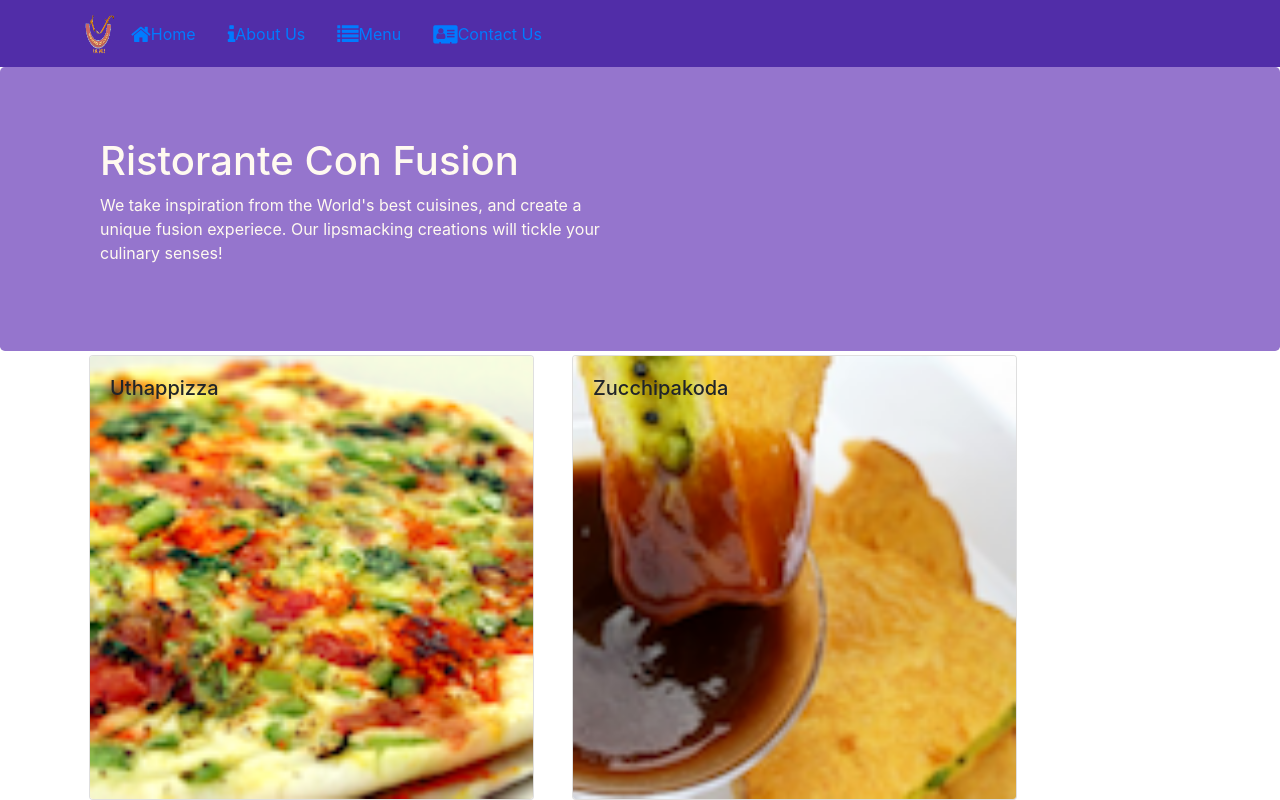
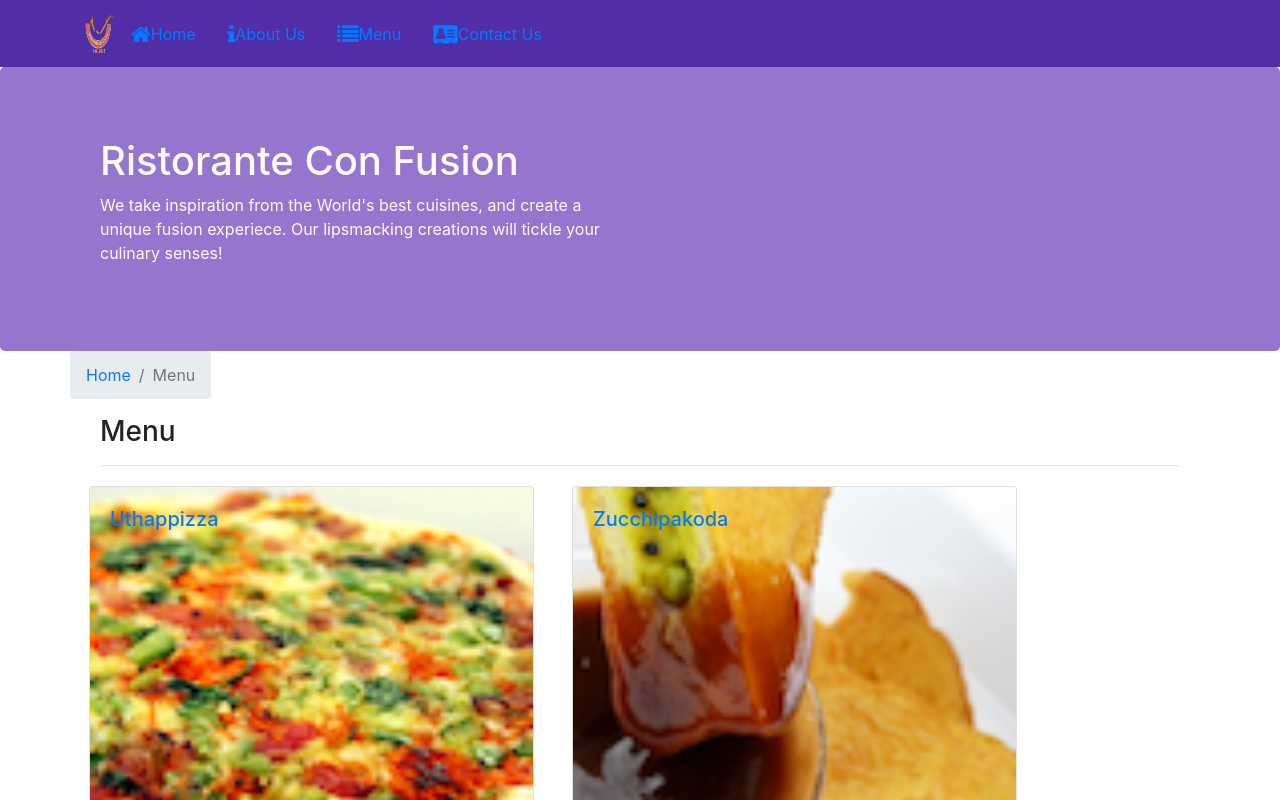
Before and after one commit to ashit1247/Frontend-Web-Development-with-React, a React (Create React App) app: page /menu in a window 1280 px wide. Shown: the top 800 px of the page. Built offline with nearby package versions, Linux system fonts and the light colour scheme.

Commit message:
Singlepage Application Part 2

```diff
--- a/src/App.js
+++ b/src/App.js
@@ -1,31 +1,18 @@
 import React, { Component } from 'react';
-import Home from './components/HomeComponent';
-import Menu from './components/MenuComponent';
-import Contact from './components/ContactComponent';
+import Main from './components/MainComponent';
+import { BrowserRouter } from 'react-router-dom';
 import './App.css';
-import { BrowserRouter } from 'react-router-dom';
-import Header from './components/HeaderComponent';
-import Footer from './components/FooterComponent';
-import { Switch, Route, Redirect } from 'react-router-dom';
 
-function App() {
-
+class App extends Component {
+  render() {
     return (
       <BrowserRouter>
         <div>
-        <Header />
-        <Switch>
-          <Route exact path="/home" component={Home} />
-          <Route exact path="/menu" component={Menu}/>
-          <Route exact path="/contactus" component={Contact} />
-          <Redirect to="/home" />
-        </Switch>
-
-        <Footer />
+          <Main />
         </div>
       </BrowserRouter>
     );
   }
-
+}
 
 export default App;
--- a/src/components/ContactComponent.js
+++ b/src/components/ContactComponent.js
@@ -1,8 +1,21 @@
-import React from 'react';
+import React, { Component } from 'react';
+import { Breadcrumb, BreadcrumbItem, Button, Form, FormGroup, Label, Input, Col } from 'reactstrap';
+import { Link } from 'react-router-dom';
 
 function Contact(props) {
+
     return (
         <div className="container">
+            <div className="row">
+                <Breadcrumb>
+                    <BreadcrumbItem><Link to='/home'>Home</Link></BreadcrumbItem>
+                    <BreadcrumbItem active>Contact Us</BreadcrumbItem>
+                </Breadcrumb>
+                <div className="col-12">
+                    <h3>Contact Us</h3>
+                    <hr />
+                </div>
+            </div>
             <div className="row row-content">
                 <div className="col-12">
                     <h3>Location Information</h3>
@@ -11,8 +24,8 @@ function Contact(props) {
                     <h5>Our Address</h5>
                     <address>
                         121, Clear Water Bay Road<br />
-                            Clear Water Bay, Kowloon<br />
-                            HONG KONG<br />
+                                Clear Water Bay, Kowloon<br />
+                                HONG KONG<br />
                         <i className="fa fa-phone"></i>: +852 1234 5678<br />
                         <i className="fa fa-fax"></i>: +852 8765 4321<br />
                         <i className="fa fa-envelope"></i>: <a href="mailto:confusion@food.net">confusion@food.net</a>
@@ -33,4 +46,5 @@ function Contact(props) {
     );
 }
 
+
 export default Contact;
--- /dev/null
+++ b/src/components/DishDetailComponent.js
@@ -0,0 +1,109 @@
+import React, { Component } from 'react';
+import { Card, CardBody, CardImg, CardImgOverlay, CardText, CardTitle, Breadcrumb, BreadcrumbItem } from 'reactstrap';
+import { Link } from 'react-router-dom';
+
+class DishDetail extends Component {
+    constructor(props) {
+        super(props);
+
+        this.state = {
+            selectedDishDetail: this.props.dish
+        };
+    }
+
+    componentDidMount() {
+        console.log("DishDetail ComponentDidMount is invoked");
+    }
+
+    componentDidUpdate() {
+        console.log("DishDetail ComponentDidUpdate is invoked");
+    }
+    renderDish(dish) {
+
+        if (dish != null) {
+            return (
+                <div className='col-12 col-md-5 m-1'>
+                    <Card>
+                        <CardImg width="100%" src={dish.image} alt={dish.name} />
+                        <CardBody>
+                            <CardTitle> {dish.name}</CardTitle>
+                            <CardText> {dish.description} </CardText>
+                        </CardBody>
+                    </Card>
+                </div>
+            );
+        }
+        else {
+            return (
+                <div></div>
+            );
+        }
+    }
+
+    renderComments(comments) {
+        if (comments == null) {
+            return (<div></div>);
+        }
+        const cmnts = comments.map(comment => {
+            return (
+                <li key={comment.id}>
+                    <p>{comment.comment}</p>
+                    <p>-- {comment.author},
+                    &nbsp;
+                    {new Intl.DateTimeFormat('en-US', {
+                        year: 'numeric',
+                        month: 'long',
+                        day: '2-digit'
+                    }).format(new Date(comment.date))}
+                    </p>
+                </li>
+            );
+        })
+        return (
+            <div className='col-12 col-md-5 m-1'>
+                <h4> Comments </h4>
+                <ul className='list-unstyled'>
+                    {cmnts}
+                </ul>
+
+            </div>
+        );
+    }
+
+    render() {
+
+        console.log("DishDetail render is invoked");
+        const dish = this.props.dish
+
+        console.log(dish);
+
+        if (dish == null) {
+            return (<div></div>);
+        }
+
+        const dishItem = this.renderDish(dish);
+        const dishComment = this.renderComments(dish.comments);
+
+        return (
+            <div className="container">
+                <div className="row">
+                    <Breadcrumb>
+                        {/* <BreadcrumbItem><Link to="/home">Home</Link></BreadcrumbItem> */}
+                        <BreadcrumbItem><Link to="/menu">Menu</Link></BreadcrumbItem>
+                        <BreadcrumbItem active>{this.props.dish.name}</BreadcrumbItem>
+                    </Breadcrumb>
+                </div>
+                <div className="col-12">
+                    <h3>{this.props.dish.name}</h3>
+                    <hr />
+                </div>
+                <div className='row'>
+                    {dishItem}
+                    {dishComment}
+                </div>
+            </div>
+        );
+    }
+}
+
+export default DishDetail;
--- a/src/components/FooterComponent.js
+++ b/src/components/FooterComponent.js
@@ -23,7 +23,7 @@ function Footer(props) {
 		              HONG KONG<br />
                             <i className="fa fa-phone fa-lg"></i>: +852 1234 5678<br />
                             <i className="fa fa-fax fa-lg"></i>: +852 8765 4321<br />
-                            <i className="fa fa-envelope fa-lg"></i>: <a href="mailhref:confusion@food.net">
+                            <i className="fa fa-envelope fa-lg"></i>: <a href="mailto:confusion@food.net">
                                 confusion@food.net</a>
                         </address>
                     </div>
--- /dev/null
+++ b/src/components/MainComponent.js
@@ -0,0 +1,61 @@
+import React, { Component } from 'react';
+import Menu from './MenuComponent';
+import Home from './HomeComponent';
+import Contact from './ContactComponent';
+import DishDetail from './DishDetailComponent';
+import Header from './HeaderComponent';
+import Footer from './FooterComponent';
+import { DISHES } from '../shared/dishes';
+import { COMMENTS } from '../shared/comments';
+import { LEADERS } from '../shared/leaders';
+import { PROMOTIONS } from '../shared/promotions';
+import { Switch, Route, Redirect } from 'react-router-dom';
+class Main extends Component {
+
+    constructor(props) {
+        super(props);
+        this.state = {
+            dishes: DISHES,
+            comments: COMMENTS,
+            promotions: PROMOTIONS,
+            leadres: LEADERS
+        };
+    }
+
+
+
+    render() {
+
+        const HomePage = () => {
+            return (
+                <Home dish={this.state.dishes.filter((dish) => dish.featured)[0]}
+                    promotion={this.state.promotions.filter((promo) => promo.featured)[0]}
+                    leader={this.state.leadres.filter((leader) => leader.featured)[0]}
+                />
+            );
+        }
+
+        const DishwithId = ({ match }) => {
+            return (
+                <DishDetail dish={this.state.dishes.filter((dish) => dish.id === parseInt(match.params.dishId, 10))[0]}
+                    comments={this.state.comments.filter((Comment) => Comment.dishId === parseInt(match.params.dishId, 10))}
+                />
+            );
+        }
+        return (
+            <div>
+                <Header />
+                <Switch>
+                    <Route path="/home" component={HomePage} />
+                    <Route exact path="/menu" component={() => <Menu dishes={this.state.dishes} />} />
+                    <Route path="/menu/:dishId" component={DishwithId} />
+                    <Route exact path="/contactus" component={Contact} />
+                    <Redirect to="/home" />
+                </Switch>
+                <Footer />
+            </div>
+        );
+    }
+}
+
+export default Main;
--- a/src/components/MenuComponent.js
+++ b/src/components/MenuComponent.js
@@ -1,117 +1,44 @@
-import React, { Component } from 'react';
-import { Card, CardImg, CardImgOverlay, CardText, CardBody, CardTitle } from 'reactstrap';
-import Header from './HeaderComponent';
-class Menu extends Component {
-    constructor(props) {
-        super(props);
-        this.state = {
-            selectedDish: null,
-            dishes: [
-                {
-                    id: 0,
-                    name: 'Uthappizza',
-                    image: '/assets/images/uthappizza.png',
-                    category: 'mains',
-                    label: 'Hot',
-                    price: '4.99',
-                    featured: true,
-                    description: 'A unique combination of Indian Uthappam (pancake) and Italian pizza, topped with Cerignola olives, ripe vine cherry tomatoes, Vidalia onion, Guntur chillies and Buffalo Paneer.'
-                },
-                {
-                    id: 1,
-                    name: 'Zucchipakoda',
-                    image: '/assets/images/zucchipakoda.png',
-                    category: 'appetizer',
-                    label: '',
-                    price: '1.99',
-                    featured: false,
-                    description: 'Deep fried Zucchini coated with mildly spiced Chickpea flour batter accompanied with a sweet-tangy tamarind sauce'
-                },
-                {
-                    id: 2,
-                    name: 'Vadonut',
-                    image: '/assets/images/vadonut.png',
-                    category: 'appetizer',
-                    label: 'New',
-                    price: '1.99',
-                    featured: false,
-                    description: 'A quintessential ConFusion experience, is it a vada or is it a donut?'
-                },
-                {
-                    id: 3,
-                    name: 'ElaiCheese Cake',
-                    image: '/assets/images/elaicheesecake.png',
-                    category: 'dessert',
-                    label: '',
-                    price: '2.99',
-                    featured: false,
-                    description: 'A delectable, semi-sweet New York Style Cheese Cake, with Graham cracker crust and spiced with Indian cardamoms'
-                }
-            ]
-        }
-
-
-    }
-
-    componentDidMount() {
-
-    }
-
-    // onDishSelect(dish) {
-    //     this.setState({ selectedDish: dish })
-    // }
-
-    renderDish(dish) {
-        if (dish != null) {
+import React from 'react';
+import { Card, CardBody, CardImg, CardImgOverlay, CardText, CardTitle, Breadcrumb, BreadcrumbItem } from 'reactstrap';
+import { Link } from 'react-router-dom';
+function RenderMenuItem({ dish, onClick }) {
     return (
         <Card>
-                    <CardImg width="100%" src={dish.image} alt={dish.name} />
-                    <CardBody>
-                        <CardTitle>{dish.name}</CardTitle>
-                        <CardText>{dish.description}</CardText>
-                    </CardBody>
-                </Card>
-            );
-        }
-
-        else {
-            return (
-                <div></div>
-            );
-        }
-    }
-
-    render() {
-
-        const menu = this.state.dishes.map((dish) => {
-            return (
-
-                <div key={dish.id} className="col-12 col-md-5 m-1">
-                    {/* <Header/> */}
-                    <Card onClick={() => this.onDishSelect(dish)}>
-
+            <Link to={`/menu/${dish.id}`}>
                 <CardImg width="100%" src={dish.image} alt={dish.name} />
                 <CardImgOverlay>
                     <CardTitle>{dish.name}</CardTitle>
                 </CardImgOverlay>
+            </Link>
         </Card>
+    );
+}
+const Menu = (props) => {
+    const menu = props.dishes.map((dish) => {
+        return (
+            <div key={dish.id} className="col-12 col-md-5 m-1">
+                <RenderMenuItem dish={dish} />
             </div>
-            )
+        );
     });
-
-
 
     return (
         <div className="container">
             <div className="row">
-                    {menu}
+                <Breadcrumb>
+                    <BreadcrumbItem><Link to="/home">Home</Link></BreadcrumbItem>
+                    <BreadcrumbItem active>Menu</BreadcrumbItem>
+                </Breadcrumb>
+            </div>
+            <div className="col-12">
+                <h3>Menu</h3>
+                <hr />
             </div>
             <div className="row">
-                    {this.renderDish(this.state.selectedDish)}
+                {menu}
             </div>
         </div>
     );
 }
-}
 
 export default Menu;
--- a/src/index.js
+++ b/src/index.js
@@ -1,23 +1,27 @@
 import React from 'react';
 import ReactDOM from 'react-dom';
+import { BrowserRouter, Route } from 'react-router-dom';
 import 'bootstrap/dist/css/bootstrap.min.css';
 import 'font-awesome/css/font-awesome.min.css';
 import 'bootstrap-social/bootstrap-social.css';
 import './index.css';
 import App from './App';
+
 import reportWebVitals from './reportWebVitals';
+
 
 ReactDOM.render(
   <React.StrictMode>
-    <App />
+    <BrowserRouter>
+      <App />
+    </BrowserRouter>
   </React.StrictMode>,
   document.getElementById('root')
 );
 
-// If you want to start measuring performance in your app, pass a function
-// to log results (for example: reportWebVitals(console.log))
-// or send to an analytics endpoint. Learn more: https://bit.ly/CRA-vitals
+
 reportWebVitals();
 
 
+
 //cd /c/Users/Home/Documents/Coursera/React/confusion
```
Also changed, not shown: src/components/HomeComponent.js (+25 -1 lines), 1 other file (tests, documents, lock files or other folders). Lines whose indentation alone changed are shown as unchanged.
